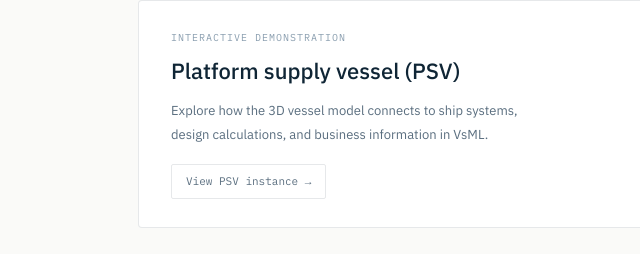
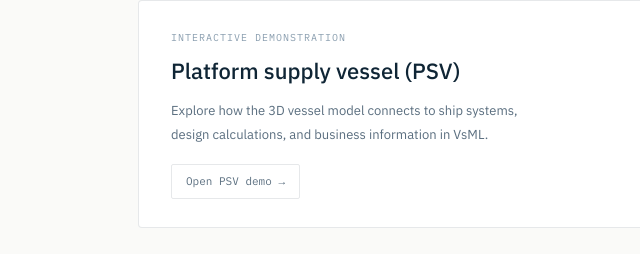
Before and after one commit to Jan-Altea/vsml-ontology, a plain HTML site: page index.html in a window 1280 px wide. Shown: the part 2470-2724 px from the top of the page, 0-640 px from the left. Drawn offline with Linux system fonts and the light colour scheme.

Commit message:
Update PSV instance link to demo

```diff
--- a/index.html
+++ b/index.html
@@ -559,7 +559,9 @@
             design calculations, and business information in VsML.
           </div>
           <div class="instance-links">
-            <a class="instance-link" href="/instances/psv/">View PSV instance →</a>
+            <a class="instance-link" href="https://jan-altea.github.io/unifiedgraph-visualizer/">
+            Open PSV demo →
+            </a>
           </div>
         </div>
       </article>
```
